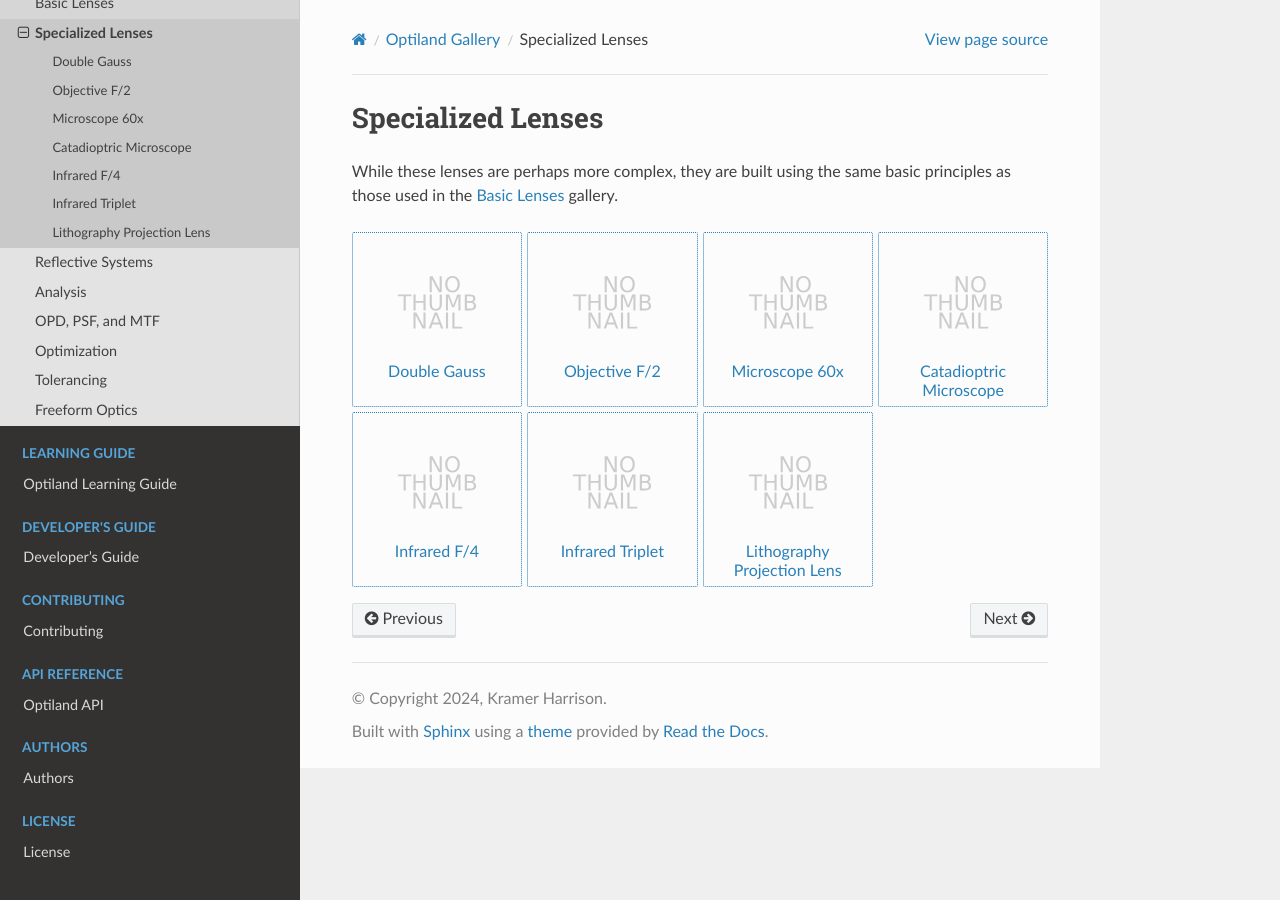
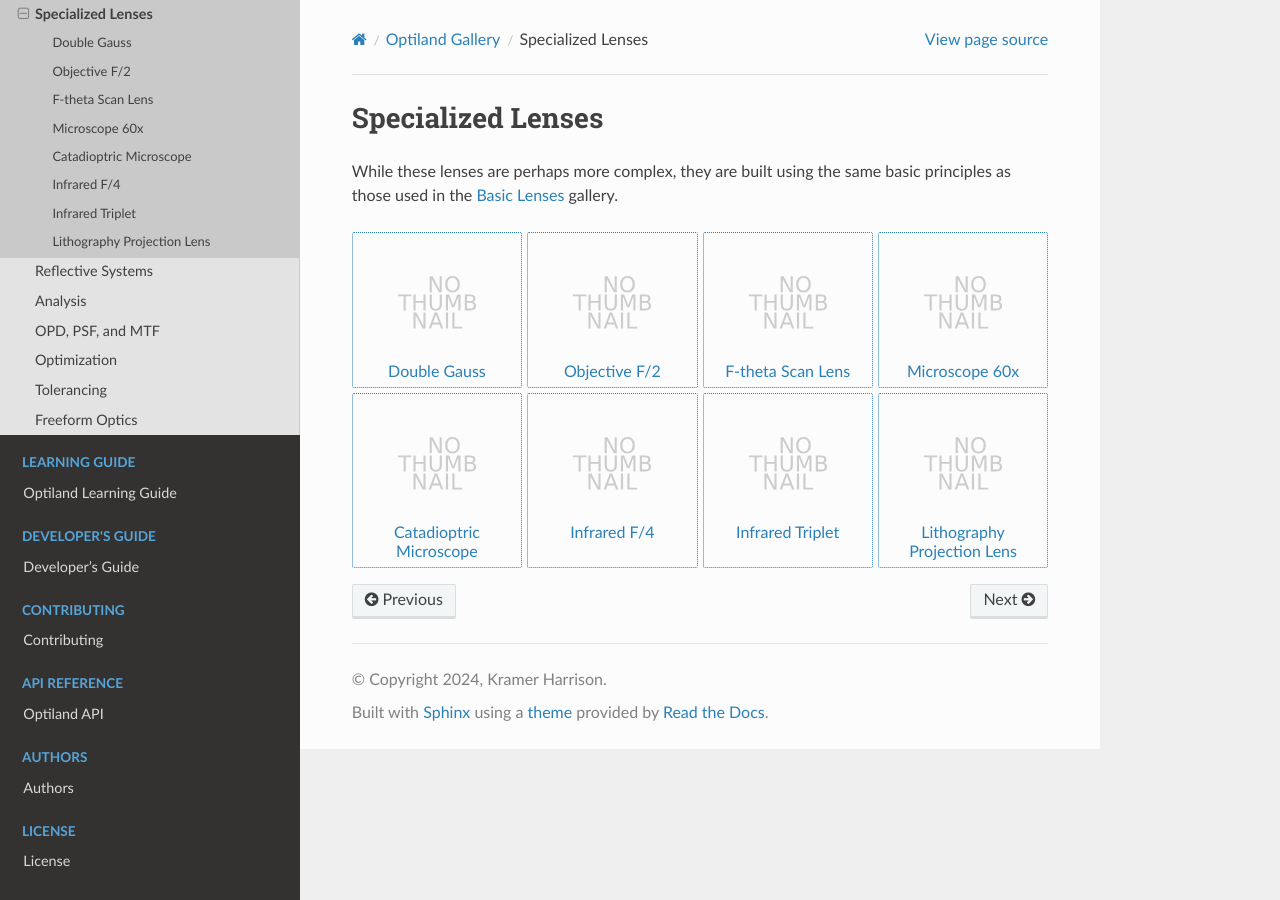
Before and after one commit to HarrisonKramer/optiland, a Sphinx documentation site: the page built from docs/gallery/specialized_lenses.rst, in a window 1280 px wide. Built offline with Sphinx 7.4.7 and the Read the Docs theme 3.1.0, drawn with Linux system fonts in a browser that asks for light colours; pages that are not in the unit, such as notebooks, are missing from menus.

Commit message:
docs: add f-theta lens to specialized lenses gallery

```diff
--- a/docs/gallery/specialized_lenses.rst
+++ b/docs/gallery/specialized_lenses.rst
@@ -8,6 +8,7 @@ While these lenses are perhaps more complex, they are built using the same basic
 .. nbgallery::
     specialized_lenses/double_Gauss
     specialized_lenses/objective
+    specialized_lenses/f_theta_lens
     specialized_lenses/microscope
     specialized_lenses/catadioptric
     specialized_lenses/infrared
```
